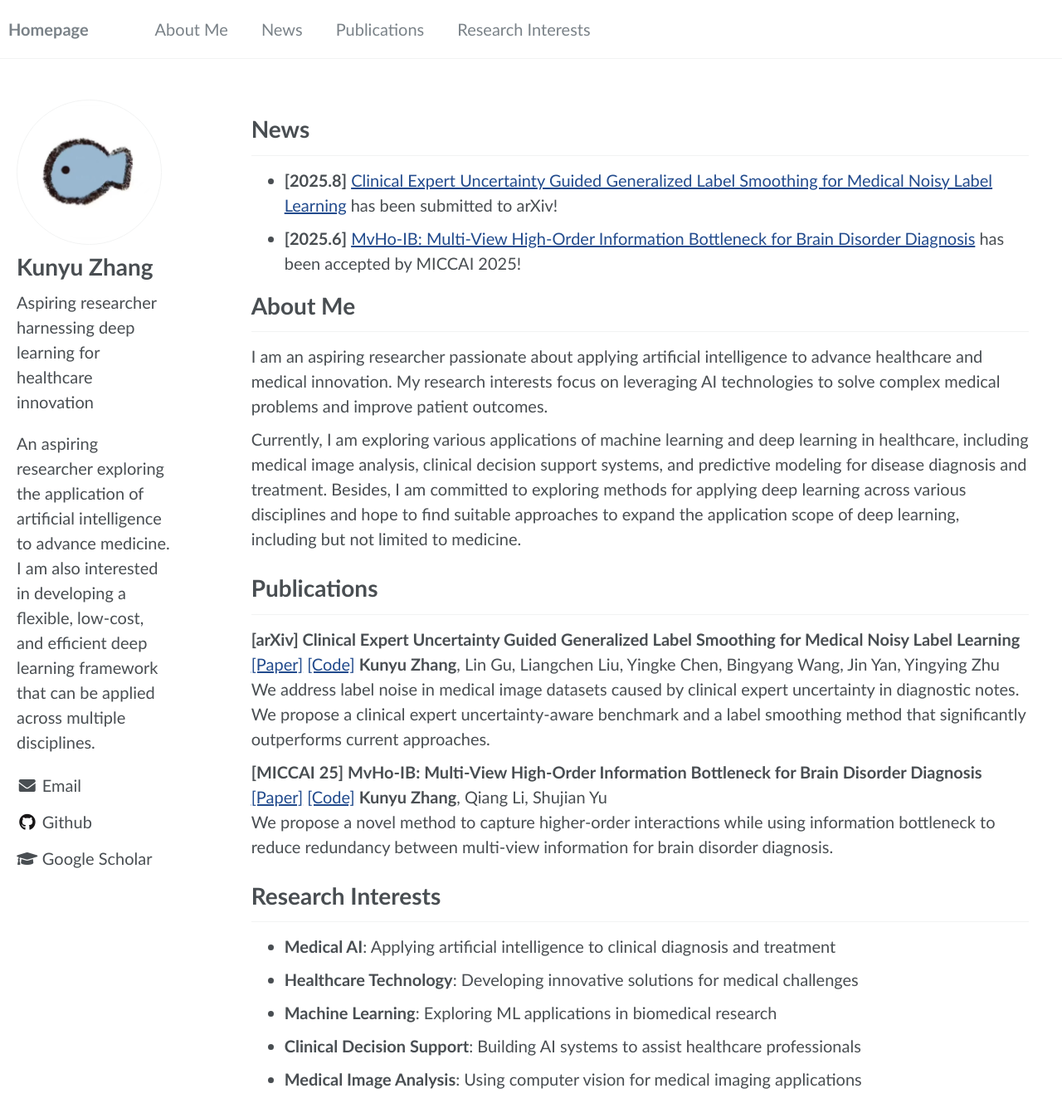
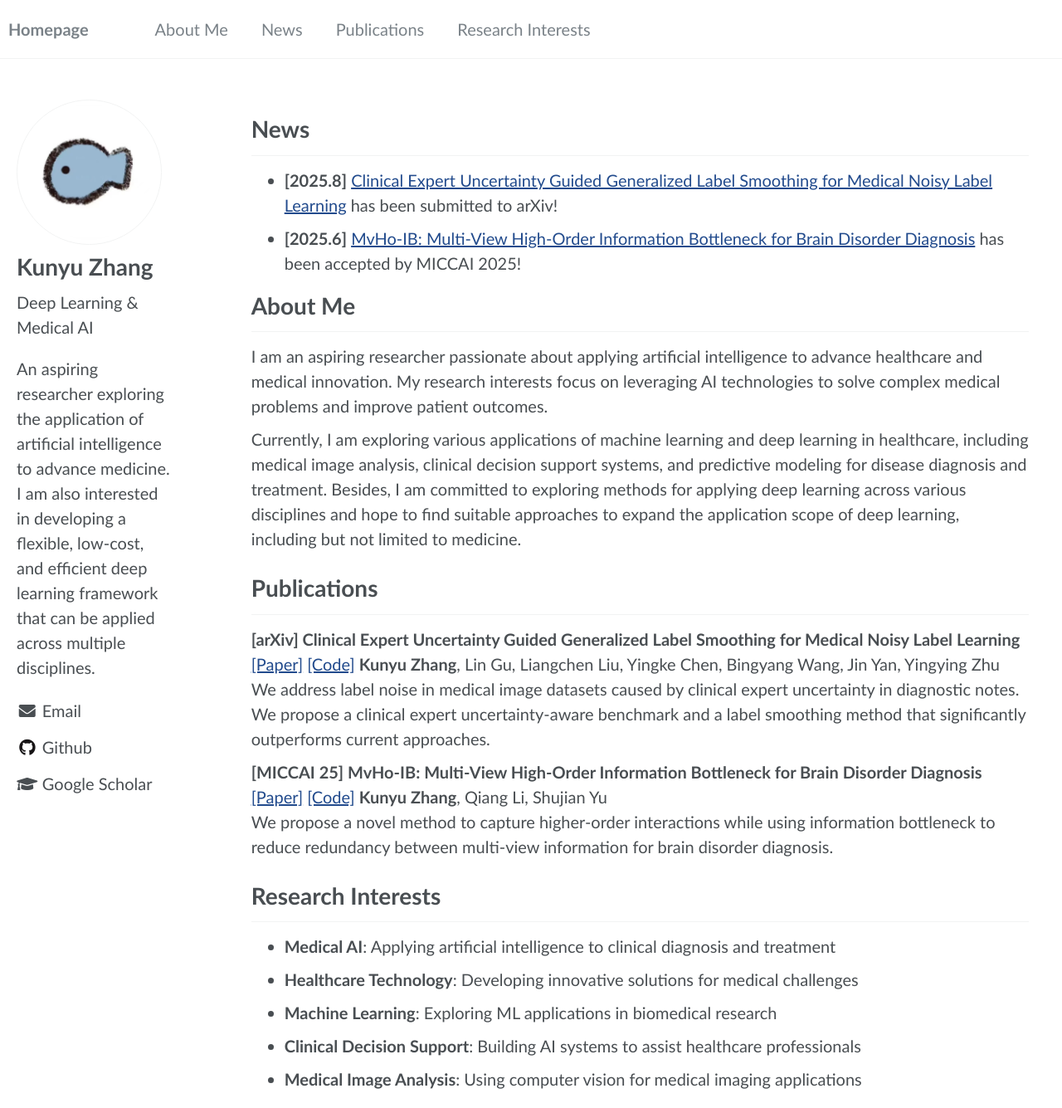
Before and after one commit to zky04/zky04.github.io, a Jekyll site: the page built from index.md, in a window 1280 px wide and 1335 px high. Shown: the whole window at 83% size. Built offline with Jekyll 4.4.1, drawn with Linux system fonts in a browser that asks for light colours; a file with an impossible date is left out.

Commit message:
feat: Simplify author bio to focus on deep learning and medical AI

```diff
--- a/_config.yml
+++ b/_config.yml
@@ -23,7 +23,7 @@ baidu_site_verification  :  # get baidu_site_verification from https://ziyuan.ba
 author:
   name             : "Kunyu Zhang"
   avatar           : "images/avatar.jpg"
-  bio              : "Aspiring researcher harnessing deep learning for healthcare innovation"
+  bio              : "Deep Learning & Medical AI"
   location         :
   employer         :
   pubmed           :
```
